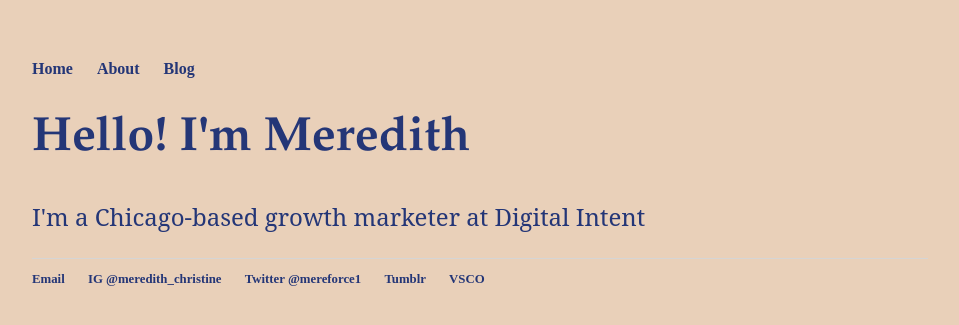
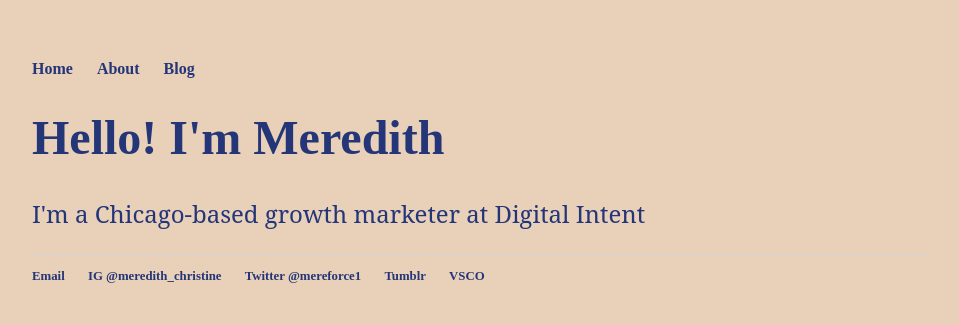
Before and after one commit to meredith-digintent/meredith-digintent.github.io, a Jekyll site: the page built from index.html, in a window 1280 px wide. Shown: the top 325 px of the page, without its empty margins (160-1119 px from the left). Built offline with Jekyll 4.4.1, drawn with Linux system fonts in a browser that asks for light colours.

Commit message:
Revert "Revert "test""
This reverts commit b0f0e7d88fd882a6176001cd464128fb2d5e393f.

```diff
--- a/css/main.css
+++ b/css/main.css
@@ -22,7 +22,7 @@
 }
 h1 {
     font-size: 3em;
-    font-family:'Garamond', 'Garamond', 'Sans-Serif';
+    font-family:'Garamond', 'Garamond',;
     color: #243677;
 }
 p {
```
